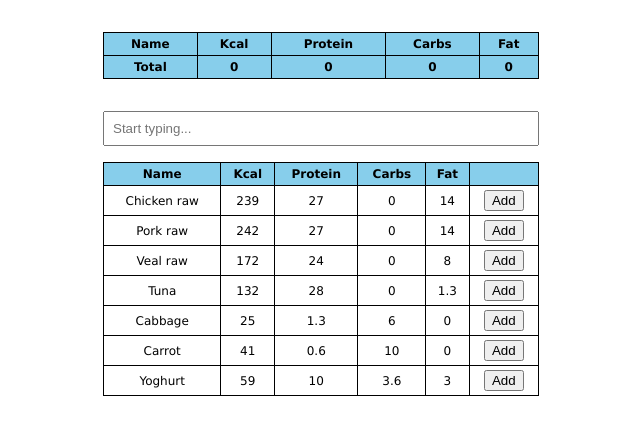
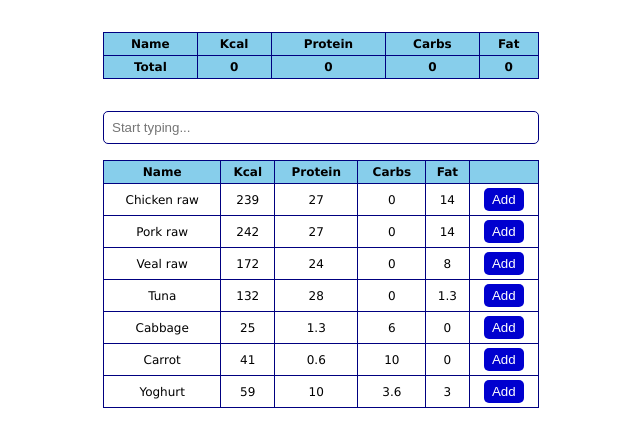
Before and after one commit to ElenaKikiova/food, a React (Create React App) app: page / in a window 1280 px wide. Shown: the top 446 px of the page, without its empty margins (319-959 px from the left). Built offline with nearby package versions, Linux system fonts and the light colour scheme; data requests are answered from the project's data file.

Commit message:
Refactor

```diff
--- a/src/App.jsx
+++ b/src/App.jsx
@@ -1,23 +1,41 @@
 import './App.css';
-import React, { useState } from 'react';
+import React, { useEffect, useState } from 'react';
 import Table from './components/Table';
 import Search from './components/Search';
+import ResultsTable from './components/ResultsTable';
 
 function App() {
 
   const [items, setItems] = useState([]);
+  const [results, setResults] = useState([])
+
+  useEffect(() => {
+    onSearch("")
+  }, [])
+
 
   const onAddFood = (item) => {
-
     if (items.indexOf(item) === -1) {
       setItems((items) => [...items, item])
+    }
+  }
+
+  const onSearch = async (value) => {
+    const res = await fetch(`http://localhost:3000/foods?name_like=${value}`)
+    try {
+      const data = await res.json()
+      setResults(data)
+    }
+    catch (err) {
+      console.log(err, res)
     }
   }
 
   return (
     <div className="App">
       <Table items={items} />
-      <Search onAddFood={onAddFood} />
+      <Search onSearch={onSearch} />
+      <ResultsTable results={results} onAddFood={onAddFood} />
     </div>
   );
 }
--- /dev/null
+++ b/src/components/ResultsTable.jsx
@@ -0,0 +1,24 @@
+import FoodRow from "./FoodRow"
+
+const ResultsTable = ({ results, onAddFood }) => {
+    return (
+        <table>
+            <thead>
+                <tr>
+                    <th>Name</th>
+                    <th>Kcal</th>
+                    <th>Protein</th>
+                    <th>Carbs</th>
+                    <th>Fat</th>
+                    <th></th>
+                </tr>
+            </thead>
+            <tbody>
+                {results.map((item) => (<FoodRow item={item} showAddButton onAdd={onAddFood} />))}
+                {results.length === 0 && <tr><td colspan="6"><p>No results</p></td></tr>}
+            </tbody>
+        </table>
+    )
+}
+
+export default ResultsTable
--- a/src/components/Search.jsx
+++ b/src/components/Search.jsx
@@ -1,56 +1,11 @@
-import { useEffect } from 'react';
-import { React, useState } from 'react';
-import useDebounce from '../hooks/useDebounce';
-import FoodRow from './FoodRow';
+import useDebounce from "../hooks/useDebounce";
 
-const Search = ({ onAddFood }) => {
+const Search = ({ onSearch }) => {
 
-    const [searchValue, setSearchValue] = useState(null);
-    const [results, setResults] = useState([])
-
-    useEffect(() => {
-        handleSearch("")
-    }, [])
-
-
-    const handleSearch = useDebounce(async (value) => {
-        const res = await fetch(`http://localhost:3000/foods?name_like=${value}`)
-        try {
-            const data = await res.json()
-            setResults(data)
-        }
-        catch (err) {
-            console.log(err, res)
-        }
-    }, 500);
-
-    const changedSearchValue = (event) => {
-        const { value } = event.target;
-        setSearchValue(value);
-
-        // Debounce the search callback
-        handleSearch(value);
-    };
+    const handleChange = useDebounce((event) => onSearch(event.target.value), 500);
 
     return (
-        <>
-            <input value={searchValue} onChange={(e) => changedSearchValue(e)} placeholder="Start typing..." />
-
-            <table>
-                <thead>
-                    <tr>
-                        <th>Name</th>
-                        <th>Kcal</th>
-                        <th>Protein</th>
-                        <th>Carbs</th>
-                        <th>Fat</th>
-                        <th></th>
-                    </tr>
-                </thead>
-                {results.map((item) => (<FoodRow item={item} showAddButton onAdd={onAddFood} />))}
-                {results.length === 0 && <p>No results</p>}
-            </table>
-        </>
+        <input onChange={(e) => handleChange(e)} placeholder="Start typing..." />
     )
 }
 
--- a/src/index.css
+++ b/src/index.css
@@ -13,6 +13,8 @@ input {
   width: 100%;
   margin: 2rem 0 1rem 0;
   padding: 0.5rem;
+  border: 1px solid navy;
+  border-radius: 5px;
 }
 
 table {
@@ -22,8 +24,17 @@ table {
 table, td, th {
   margin: 0;
   border-collapse: collapse;
-  border: 1px solid black;
+  border: 1px solid navy;
   padding: 0.25rem;
+}
+
+button {
+  background-color: rgb(0, 0, 207);
+  border: 0;
+  border-radius: 5px;
+  padding: 0.25rem 0.5rem;
+  cursor: pointer;
+  color: white;
 }
 
 thead {
```
